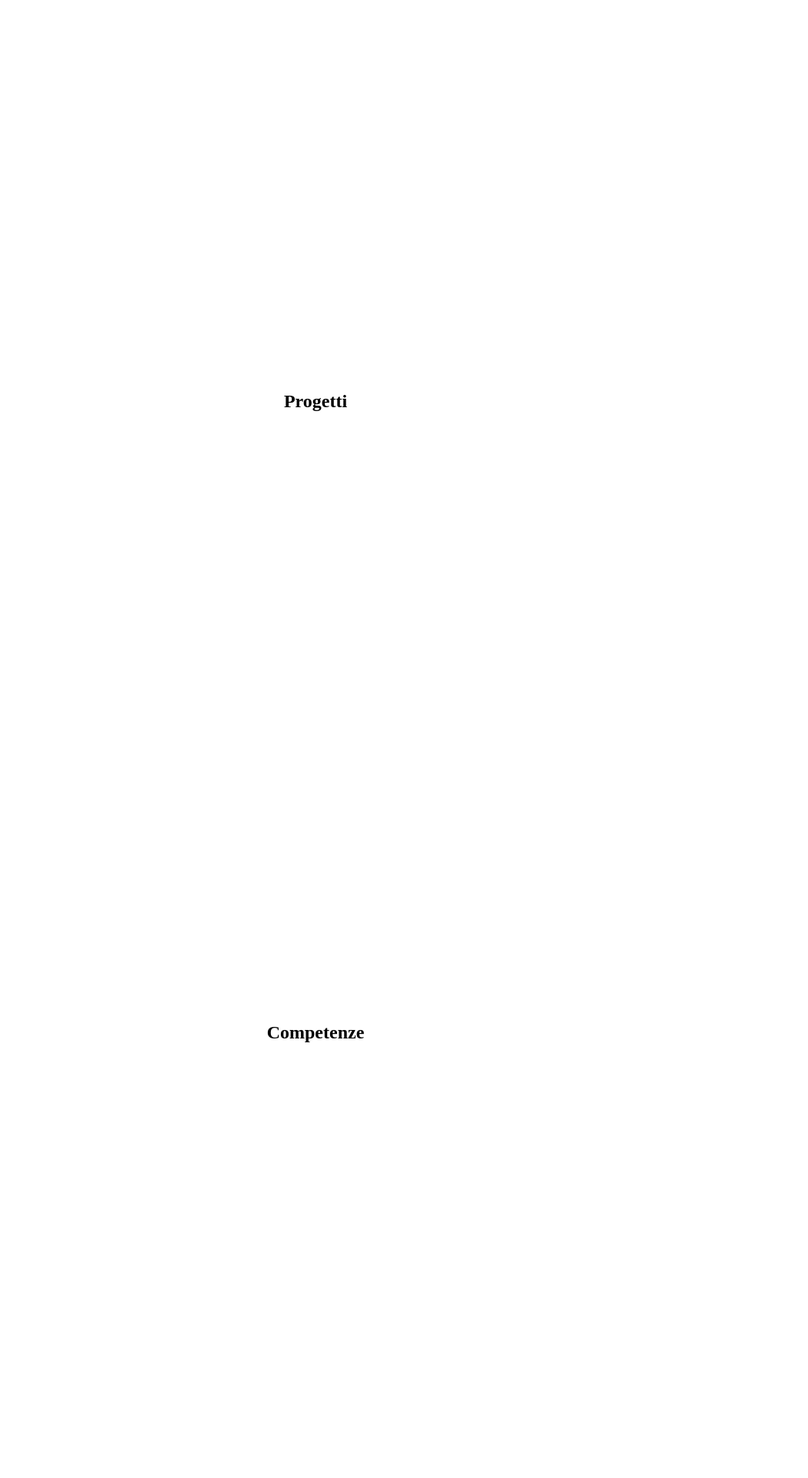
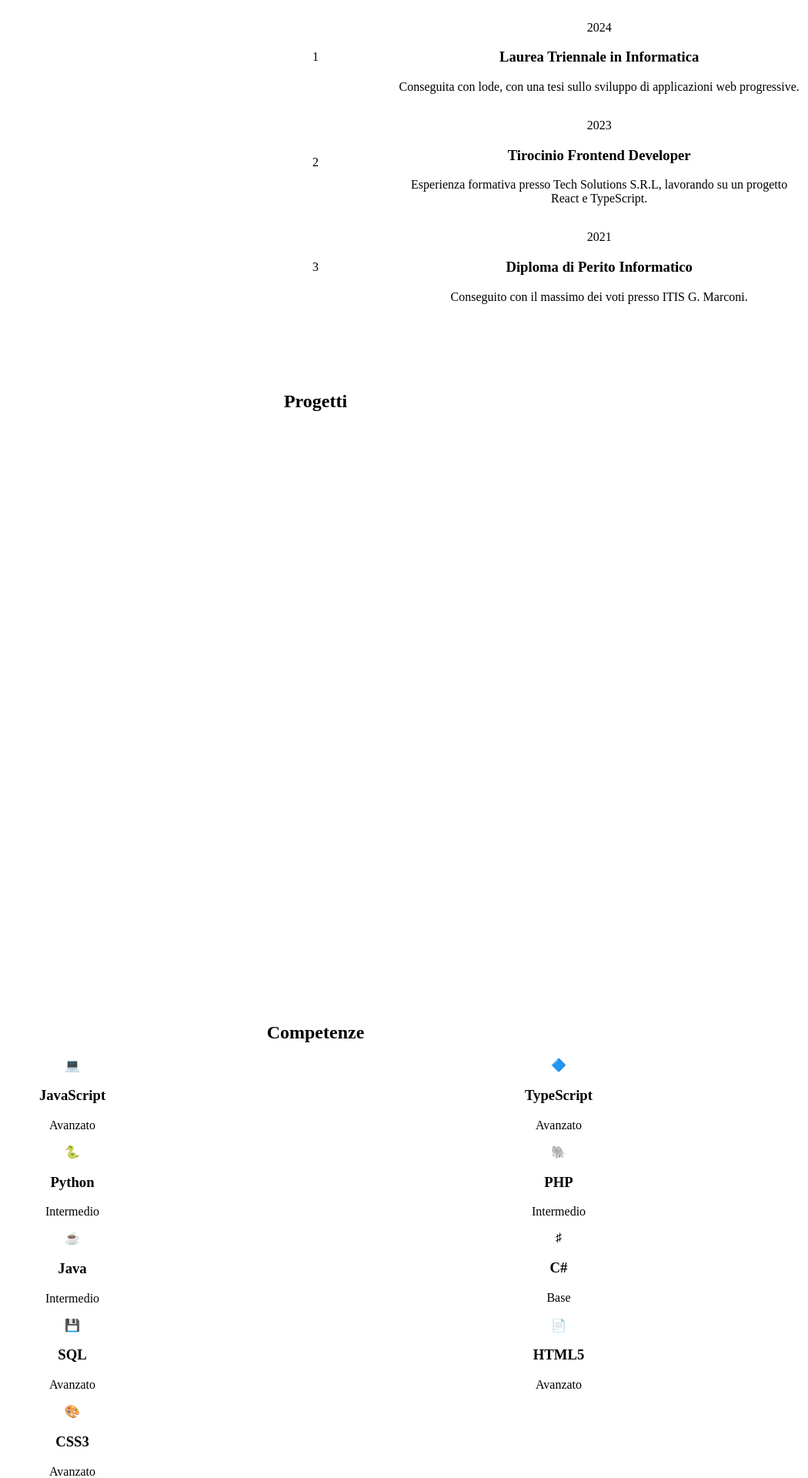
Before and after one commit to Payd3r/Portfolio, a React (Vite) app: page / in a window 1280 px wide. Shown: the part 1240-3160 px from the top of the page at 77% size, without its empty margins (230-1280 px from the left). Built offline with nearby package versions, Linux system fonts and the light colour scheme.

Commit message:
feat(features): implement career timeline and languages showcase (Tasks 7 & 8)

```diff
--- a/src/App.tsx
+++ b/src/App.tsx
@@ -1,4 +1,7 @@
 import Layout from '@/components/Layout'
+import Timeline from '@/components/Timeline'
+import LanguageCard from '@/components/LanguageCard'
+import { languages } from '@/utils/data'
 
 function App() {
   return (
@@ -40,13 +43,25 @@ function App() {
               </p>
             </div>
           </div>
+          <Timeline />
         </div>
       </section>
       <section id="projects" className="min-h-screen py-16">
         <h2 className="text-3xl font-bold text-center">Progetti</h2>
       </section>
       <section id="skills" className="min-h-screen py-16">
-        <h2 className="text-3xl font-bold text-center">Competenze</h2>
+        <div className="container mx-auto text-center">
+          <h2 className="text-3xl font-bold text-neon-purple mb-8">
+            Competenze
+          </h2>
+          <div className="grid grid-cols-2 md:grid-cols-3 lg:grid-cols-4 gap-8">
+            {languages.map(
+              (lang: { name: string; level: string; icon: string }) => (
+                <LanguageCard key={lang.name} {...lang} />
+              )
+            )}
+          </div>
+        </div>
       </section>
       <section id="contact" className="min-h-screen py-16">
         <h2 className="text-3xl font-bold text-center">Contatti</h2>
--- /dev/null
+++ b/src/components/LanguageCard.tsx
@@ -0,0 +1,19 @@
+import React from 'react'
+
+interface LanguageCardProps {
+  name: string
+  level: string
+  icon: string
+}
+
+const LanguageCard: React.FC<LanguageCardProps> = ({ name, level, icon }) => {
+  return (
+    <div className="group relative transform cursor-pointer rounded-lg bg-dark-surface p-6 shadow-lg transition-all duration-300 hover:-translate-y-2 hover:shadow-2xl hover:shadow-neon-green/20">
+      <div className="text-4xl">{icon}</div>
+      <h3 className="mt-4 text-xl font-bold">{name}</h3>
+      <p className="mt-2 text-sm text-neon-green">{level}</p>
+    </div>
+  )
+}
+
+export default LanguageCard
--- /dev/null
+++ b/src/components/Timeline.tsx
@@ -0,0 +1,47 @@
+import React from 'react'
+
+const timelineData = [
+  {
+    year: '2024',
+    title: 'Laurea Triennale in Informatica',
+    description:
+      'Conseguita con lode, con una tesi sullo sviluppo di applicazioni web progressive.',
+  },
+  {
+    year: '2023',
+    title: 'Tirocinio Frontend Developer',
+    description:
+      'Esperienza formativa presso Tech Solutions S.R.L, lavorando su un progetto React e TypeScript.',
+  },
+  {
+    year: '2021',
+    title: 'Diploma di Perito Informatico',
+    description: 'Conseguito con il massimo dei voti presso ITIS G. Marconi.',
+  },
+]
+
+const Timeline: React.FC = () => {
+  return (
+    <div className="relative mt-12">
+      <div className="absolute left-1/2 h-full w-1 -translate-x-1/2 bg-neon-purple/30"></div>
+      {timelineData.map((item, index) => (
+        <div
+          key={index}
+          className="relative mb-8 flex w-full items-center justify-between"
+        >
+          <div className="order-1 w-5/12"></div>
+          <div className="z-10 order-1 flex h-8 w-8 items-center justify-center rounded-full bg-neon-purple text-white shadow-xl shadow-neon-purple/30">
+            {index + 1}
+          </div>
+          <div className="order-1 w-5/12 rounded-lg bg-dark-surface p-4 shadow-md">
+            <p className="mb-2 text-sm text-neon-cyan">{item.year}</p>
+            <h3 className="mb-2 font-bold">{item.title}</h3>
+            <p className="text-sm text-gray-300">{item.description}</p>
+          </div>
+        </div>
+      ))}
+    </div>
+  )
+}
+
+export default Timeline
--- /dev/null
+++ b/src/utils/data.ts
@@ -0,0 +1,11 @@
+export const languages = [
+  { name: 'JavaScript', level: 'Avanzato', icon: '💻' },
+  { name: 'TypeScript', level: 'Avanzato', icon: '🔷' },
+  { name: 'Python', level: 'Intermedio', icon: '🐍' },
+  { name: 'PHP', level: 'Intermedio', icon: '🐘' },
+  { name: 'Java', level: 'Intermedio', icon: '☕' },
+  { name: 'C#', level: 'Base', icon: '♯' },
+  { name: 'SQL', level: 'Avanzato', icon: '💾' },
+  { name: 'HTML5', level: 'Avanzato', icon: '📄' },
+  { name: 'CSS3', level: 'Avanzato', icon: '🎨' },
+]
```
